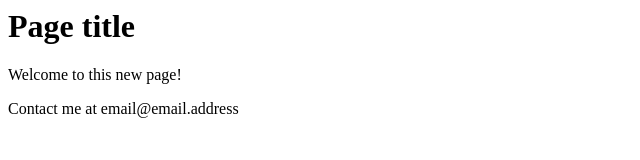
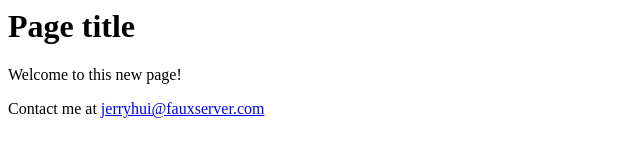
Before and after one commit to jerryhui/playground, a plain HTML site: page index.html in a window 1280 px wide. Shown: the whole page, without its empty margins (0-640 px from the left). Drawn offline with Linux system fonts and the light colour scheme.

Commit message:
Add real link

```diff
--- a/index.html
+++ b/index.html
@@ -5,6 +5,6 @@
 	<body>
 		<h1>Page title</h1>
 		<p>Welcome to this new page!</p>
-		<p>Contact me at email@email.address</p>
+		<p>Contact me at <a href="#">jerryhui@fauxserver.com</a></p>
 	</body>
 </html>
```
